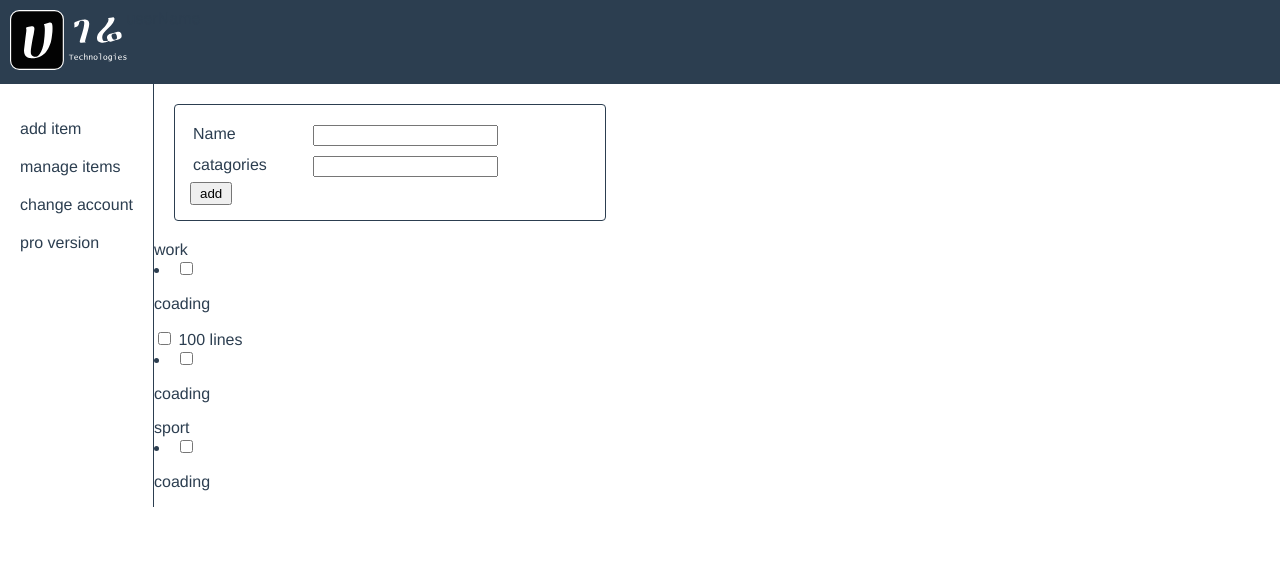
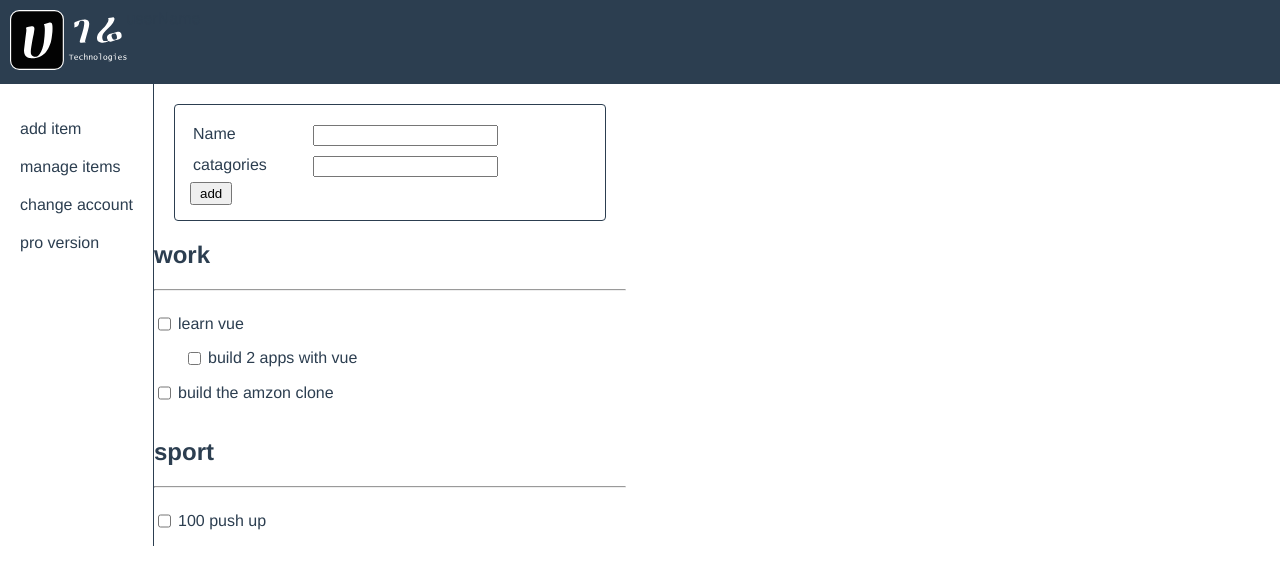
Before and after one commit to kiztopia1/the-impossiblev2, a Vue app: page / in a window 1280 px wide. Shown: the top 584 px of the page. Built offline with nearby package versions, Linux system fonts and the light colour scheme.

Commit message:
list item style updated

```diff
--- a/src/App.vue
+++ b/src/App.vue
@@ -28,7 +28,10 @@ body{
   color: #2c3e50;
   margin:0;
   padding: 0;
+
+}
+.flex{
+  display: flex;
 }
 
-
 </style>
--- a/src/components/ListItem.vue
+++ b/src/components/ListItem.vue
@@ -1,16 +1,19 @@
 <template>
     <div class="list-item">
-        {{catName}}
+        <h2>{{catName}}</h2>
+        <hr>
         <div>
             <li
             v-for="item in items"
             :key='item.id'
-            class="flex"
+            class="item"
             >
-                <input type="checkbox" name="status" id="{{item.id}}"
-                @click="check(item.id)"
+                <div class="flex">
+                    <input type="checkbox" name="status" id="{{item.id}}"
+                    @click="check(item.id)"
                 >
                 <p :class='{done:item.status}'>{{ item.name }}</p>
+                </div>
                 <div v-if="item.sub[0]" class="sub-lists">
                     <div v-for="item  in  item.sub" :key='item.id' class="sub-list flex">
                         <input type="checkbox" name="status" id="{{item.id}}">
@@ -44,4 +47,13 @@ export default {
     color:rgb(86, 214, 96);
     text-decoration: line-through;
 }
+.sub-lists{
+    margin-left:30px ;
+}
+.item{
+    list-style: none;
+}
+input{
+    margin-right:7px;
+}
 </style>
--- a/src/views/Home.vue
+++ b/src/views/Home.vue
@@ -21,27 +21,27 @@
 let data = [
   {
     id: 1,
-    name: 'coading',
+    name: 'learn vue',
     status: false,
     cat:'work',
     sub: [
       {
         id:4,
-        name: '100 lines',
+        name: 'build 2 apps with vue',
         status: false
       }
     ]
   },
   {
     id: 2,
-    name: 'coading',
+    name: 'build the amzon clone',
     status: false,
     cat:'work',
     sub: []
   },
   {
     id: 3,
-    name: 'coading',
+    name: '100 push up',
     status: false,
     cat:'sport ',
     sub: []
@@ -75,6 +75,7 @@ export default {
           ]
         }
       this.data.push(newItem)
+
     }
   },
   created(){
```
